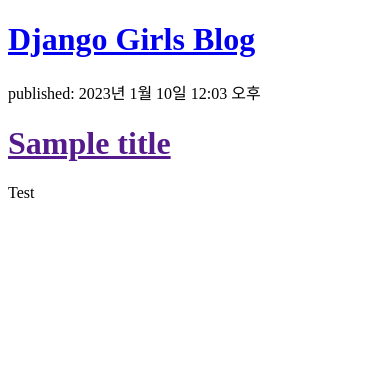
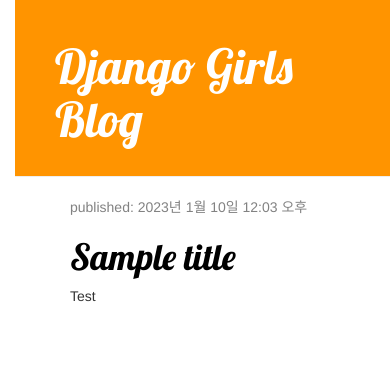
Before and after one commit to Pirogramming-18/KimYongHyeon, a Django app: page / in a window 390 px wide. Shown: the top 375 px of the page. Run offline with Django 4.2, Linux system fonts and the light colour scheme; data comes from the database, SQL or seed files in the repository; both versions use the stored data as it was after the commit; some libraries are stand-ins or nearby versions.

Commit message:
CSS-예쁘게 만들기

```diff
--- /dev/null
+++ b/djangogirls/blog/static/css/blog.css
@@ -0,0 +1,64 @@
+h1 a {
+  color: #fca205;
+  font-family: "Lobster";
+}
+body {
+  padding-left: 15px;
+}
+
+.page-header {
+  background-color: #ff9400;
+  margin-top: 0;
+  padding: 20px 20px 20px 40px;
+}
+
+.page-header h1,
+.page-header h1 a,
+.page-header h1 a:visited,
+.page-header h1 a:active {
+  color: #ffffff;
+  font-size: 36pt;
+  text-decoration: none;
+}
+
+.content {
+  margin-left: 40px;
+}
+
+h1,
+h2,
+h3,
+h4 {
+  font-family: "Lobster", cursive;
+}
+
+.date {
+  color: #828282;
+}
+
+.save {
+  float: right;
+}
+
+.post-form textarea,
+.post-form input {
+  width: 100%;
+}
+
+.top-menu,
+.top-menu:hover,
+.top-menu:visited {
+  color: #ffffff;
+  float: right;
+  font-size: 26pt;
+  margin-right: 20px;
+}
+
+.post {
+  margin-bottom: 70px;
+}
+
+.post h1 a,
+.post h1 a:visited {
+  color: #000000;
+}
--- a/djangogirls/blog/templates/blog/post_list.html
+++ b/djangogirls/blog/templates/blog/post_list.html
@@ -1,19 +1,42 @@
-<!DOCTYPE html>
+{% load static %}
 <html>
   <head>
     <title>Django Girls blog</title>
+    <link
+      rel="stylesheet"
+      href="//maxcdn.bootstrapcdn.com/bootstrap/3.2.0/css/bootstrap.min.css"
+    />
+    <link
+      rel="stylesheet"
+      href="//maxcdn.bootstrapcdn.com/bootstrap/3.2.0/css/bootstrap-theme.min.css"
+    />
+
+    <link rel="stylesheet" href="{% static 'css/blog.css' %}" />
+
+    <link
+      href="//fonts.googleapis.com/css?family=Lobster&subset=latin,latin-ext"
+      rel="stylesheet"
+      type="text/css"
+    />
   </head>
   <body>
-    <div>
+    <div class="page-header">
       <h1><a href="/">Django Girls Blog</a></h1>
     </div>
-
-    {% for post in posts %}
-    <div>
-      <p>published: {{ post.published_date }}</p>
-      <h1><a href="">{{ post.title }}</a></h1>
-      <p>{{ post.text|linebreaksbr }}</p>
+    <div class="content container">
+      <div class="row">
+        <div class="col-md-8">
+          {% for post in posts %}
+          <div class="post">
+            <div class="date">
+              <p>published: {{ post.published_date }}</p>
+            </div>
+            <h1><a href="">{{ post.title }}</a></h1>
+            <p>{{ post.text|linebreaksbr }}</p>
+          </div>
+          {% endfor %}
+        </div>
+      </div>
     </div>
-    {% endfor %}
   </body>
 </html>
--- a/djangogirls/mysite/settings.py
+++ b/djangogirls/mysite/settings.py
@@ -116,7 +116,7 @@
 # Static files (CSS, JavaScript, Images)
 # https://docs.djangoproject.com/en/4.1/howto/static-files/
 
-STATIC_URL = 'static/'
+STATIC_URL = '/static/'
 
 # Default primary key field type
 # https://docs.djangoproject.com/en/4.1/ref/settings/#default-auto-field
```
Also changed, not shown: djangogirls/db.sqlite3.
